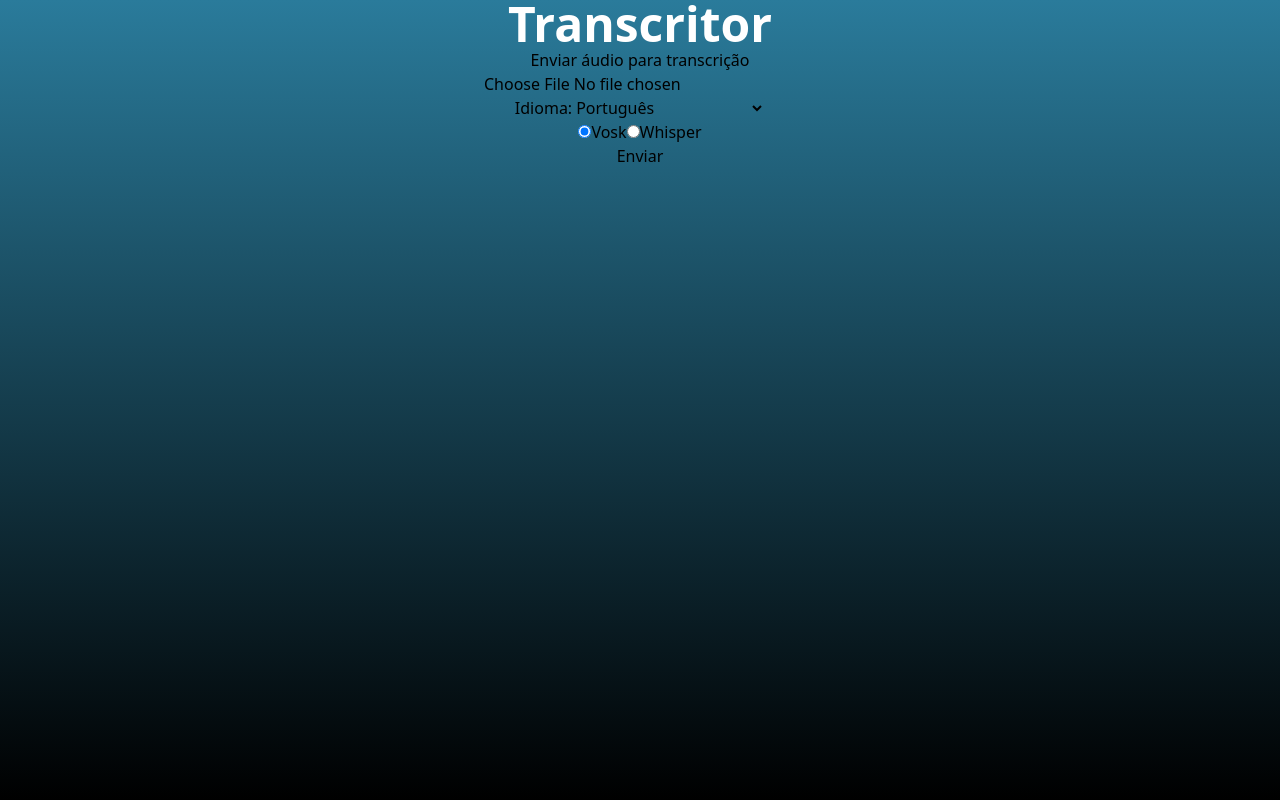
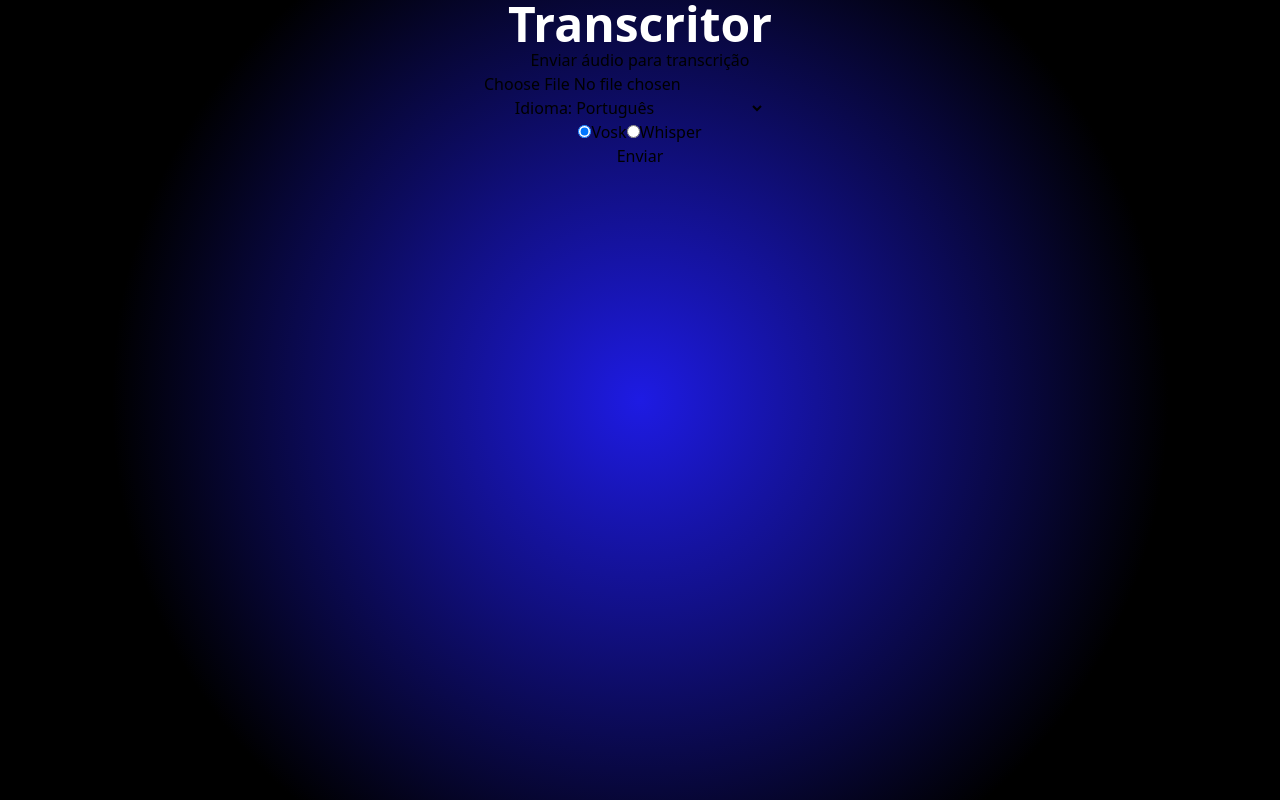
Before and after one commit to Eduardozsw/transcricao-mvp, a Next.js app in the folder frontend/: page / in a window 1280 px wide. Built offline with nearby package versions, Linux system fonts and the light colour scheme.

Commit message:
background

```diff
--- a/frontend/src/app/globals.css
+++ b/frontend/src/app/globals.css
@@ -1,9 +1,9 @@
 @import "tailwindcss";
-
+@import "tw-animate-css";
 
 main {
   display: flex;
   min-height: 100vh;
   background: #2A7B9B;
-  background: linear-gradient(180deg, rgba(42, 123, 155, 1) 0%, rgba(0, 0, 0, 1) 100%);
+  background: radial-gradient(circle,rgba(30, 27, 227, 89) 0%, rgba(0, 0, 0, 1) 70%);
 }
```
